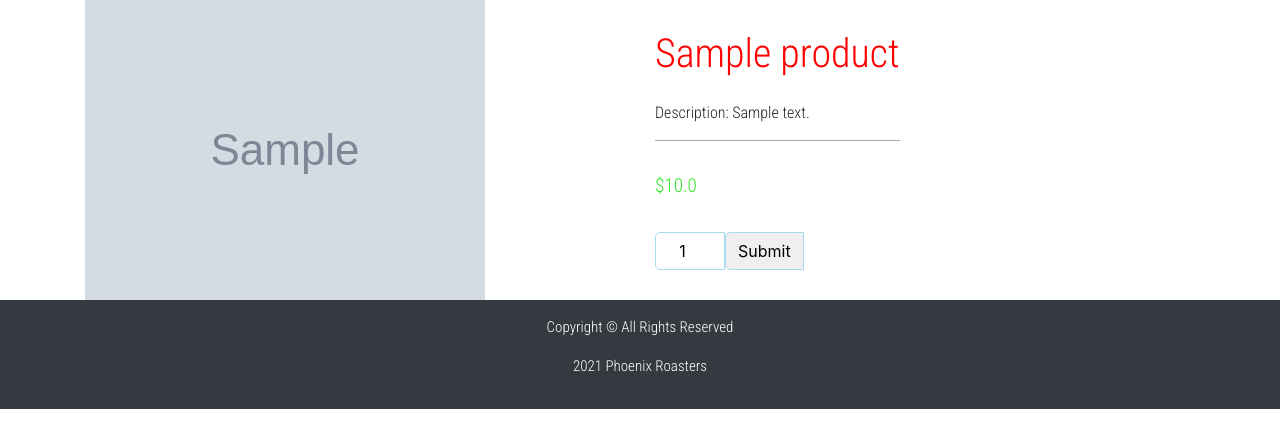
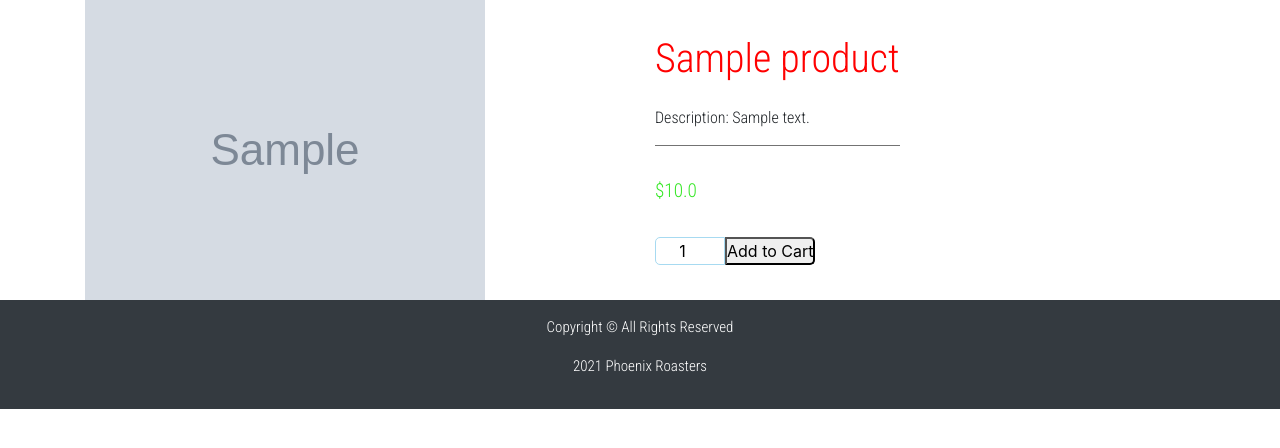
Before and after one commit to longplu/phoenix_roasters, a Django app: page /products/1/ in a window 1280 px wide. Shown: the part 64-512 px from the top of the page. Run offline with Django 4.2, Linux system fonts and the light colour scheme; tables that the repository leaves empty hold one stand-in row (values such as "Sample post"); grey boxes marked "Sample" are stand-in pictures; style sheets or scripts are compiled from the project's sources; some libraries are stand-ins or nearby versions.

Commit message:
wip: details page worked on

```diff
--- a/main_app/static/scss/styles.scss
+++ b/main_app/static/scss/styles.scss
@@ -177,6 +177,7 @@ a {
 
   &_content {
     vertical-align: middle;
+    max-width: 100%;
 
     @include breakpoint(sm) {
       padding-top: 15px;
@@ -185,7 +186,7 @@ a {
 
     p {
       padding: 15px 0;
-      border-bottom: 1px solid #00000056;
+      border-bottom: 1px solid lighten($black-color, 45%);
 
       &:last-of-type {
         border-bottom: none;
@@ -193,7 +194,7 @@ a {
     }
 
     &__price {
-      color: rgb(54, 231, 38);
+      color: #36e726;
       font-size: 1.2rem;
     }
 
--- a/main_app/templates/products/detail.html
+++ b/main_app/templates/products/detail.html
@@ -34,12 +34,7 @@
                 max="4"
                 placeholder="Quantity"
               />
-              <input
-                id="add_to_shoppingcarts"
-                class="btn primary_btn"
-                type="submit"
-                placeholder="Add To Cart"
-              >
+              <button class="button button_prim" type="submit">Add to Cart</button>
               </input>
             </div>
           </form>
--- a/static/scss/styles.css
+++ b/static/scss/styles.css
@@ -83,14 +83,15 @@ a {
     border-radius: 6px; }
 
 .product_content {
-  vertical-align: middle; }
+  vertical-align: middle;
+  max-width: 100%; }
   @media (max-width: 768px) {
     .product_content {
       padding-top: 15px;
       text-align: center; } }
   .product_content p {
     padding: 15px 0;
-    border-bottom: 1px solid #00000056; }
+    border-bottom: 1px solid #737373; }
     .product_content p:last-of-type {
       border-bottom: none; }
   .product_content__price {
```
Also changed, not shown: 1 other file.
